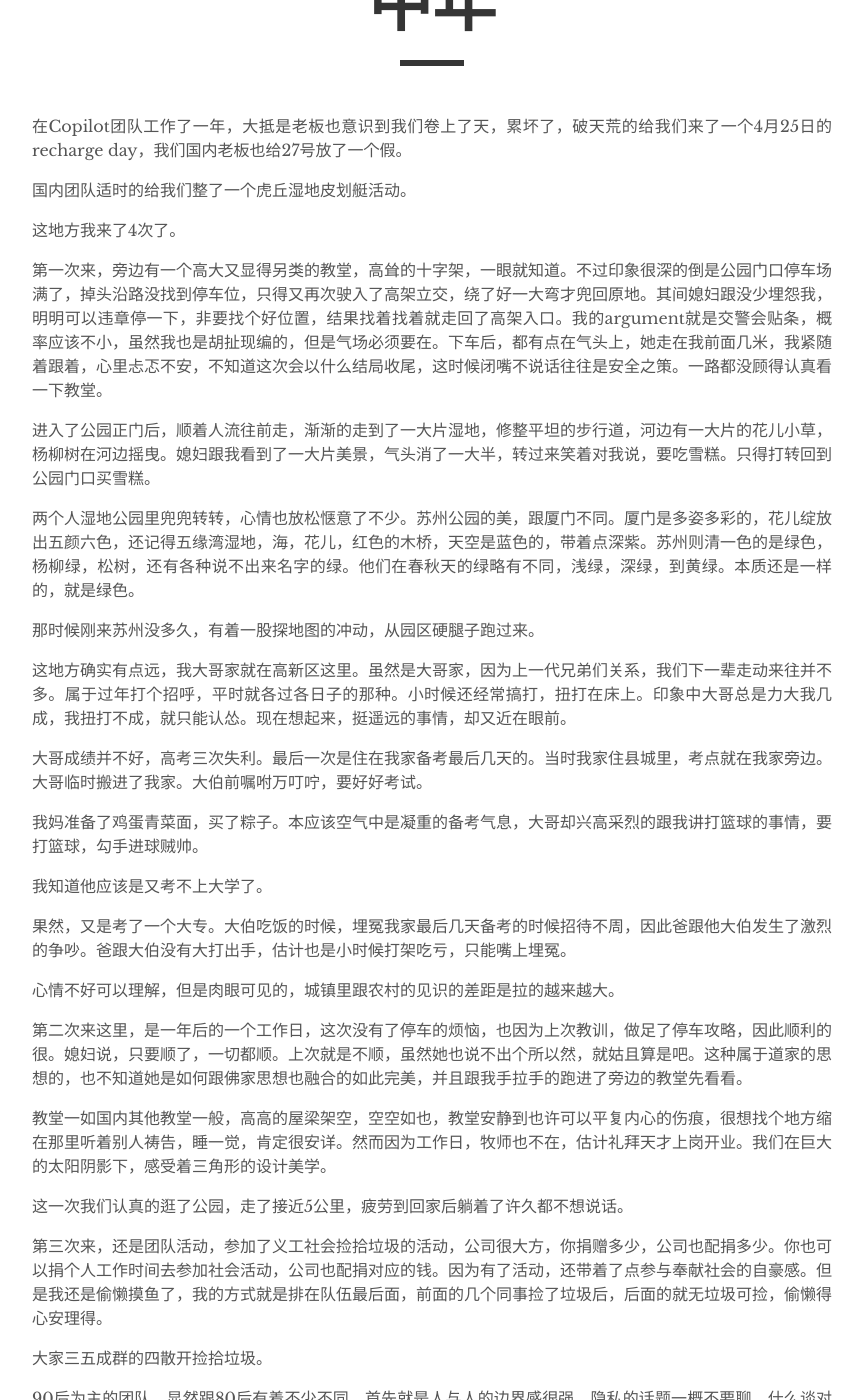
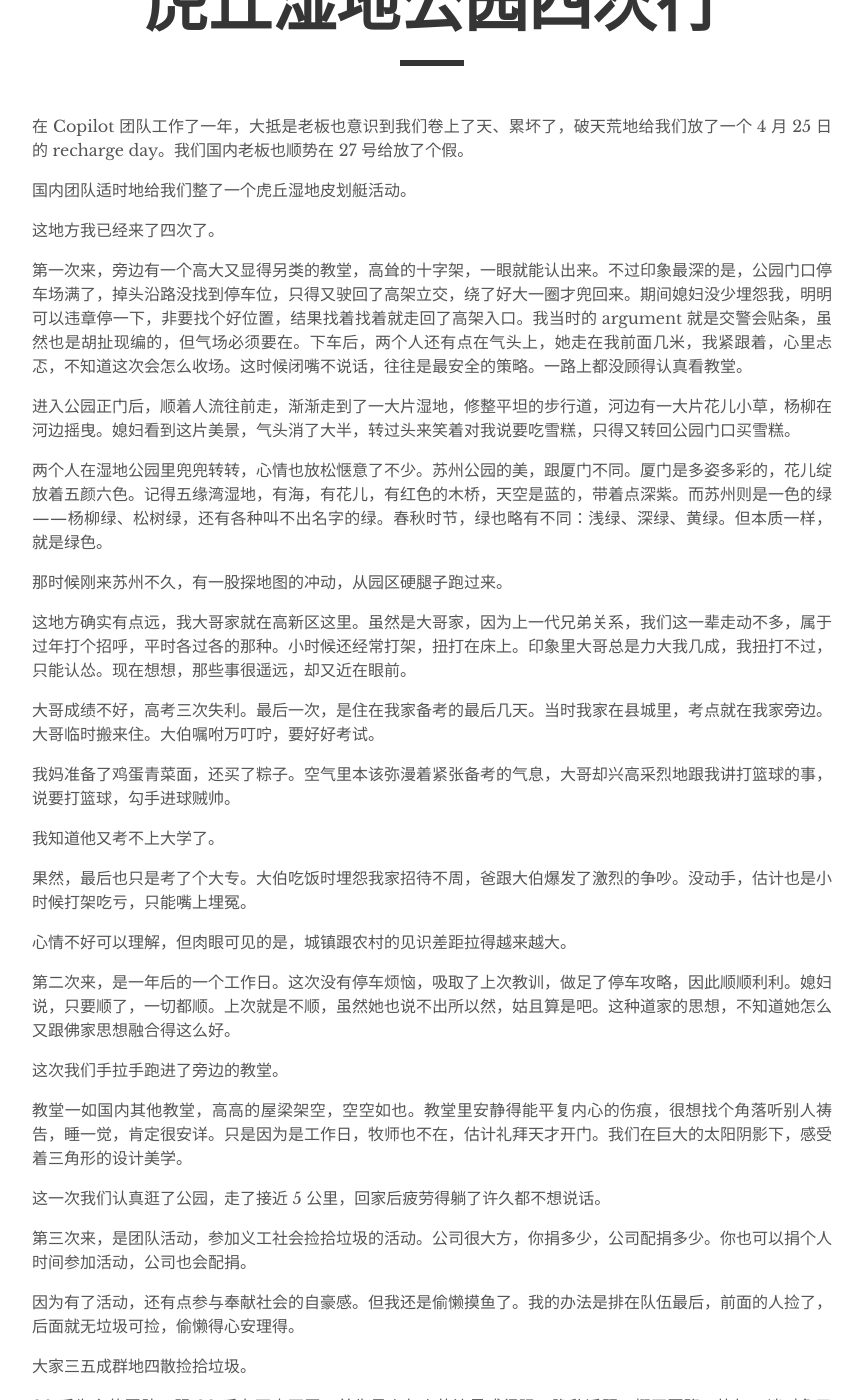
Before and after one commit to jacobjiangwei/jacobjiangwei.github.io, a Jekyll site: the page built from _posts/2025-04-27-middleage.md, in a window 1280 px wide and 1400 px high, scrolled down 227 px. Shown: the whole window, without its empty margins (208-1071 px from the left). Built offline with Jekyll 4.4.1, drawn with Linux system fonts in a browser that asks for light colours; some of the changed text lies outside the part shown.

Commit message:
Update 2025-04-27-middleage.md

```diff
--- a/_posts/2025-04-27-middleage.md
+++ b/_posts/2025-04-27-middleage.md
@@ -1,90 +1,102 @@
 ---
 layout: post
-title: "中年"
+title: "虎丘湿地公园四次行"
 description: ""
 category:
 tags: []
 ---
 
 
-在Copilot团队工作了一年，大抵是老板也意识到我们卷上了天，累坏了，破天荒的给我们来了一个4月25日的recharge day，我们国内老板也给27号放了一个假。
+在 Copilot 团队工作了一年，大抵是老板也意识到我们卷上了天、累坏了，破天荒地给我们放了一个 4 月 25 日的 recharge day。我们国内老板也顺势在 27 号给放了个假。
 
-国内团队适时的给我们整了一个虎丘湿地皮划艇活动。
+国内团队适时地给我们整了一个虎丘湿地皮划艇活动。
 
-这地方我来了4次了。
+这地方我已经来了四次了。
 
-第一次来，旁边有一个高大又显得另类的教堂，高耸的十字架，一眼就知道。不过印象很深的倒是公园门口停车场满了，掉头沿路没找到停车位，只得又再次驶入了高架立交，绕了好一大弯才兜回原地。其间媳妇跟没少埋怨我，明明可以违章停一下，非要找个好位置，结果找着找着就走回了高架入口。我的argument就是交警会贴条，概率应该不小，虽然我也是胡扯现编的，但是气场必须要在。下车后，都有点在气头上，她走在我前面几米，我紧随着跟着，心里忐忑不安，不知道这次会以什么结局收尾，这时候闭嘴不说话往往是安全之策。一路都没顾得认真看一下教堂。
+第一次来，旁边有一个高大又显得另类的教堂，高耸的十字架，一眼就能认出来。不过印象最深的是，公园门口停车场满了，掉头沿路没找到停车位，只得又驶回了高架立交，绕了好大一圈才兜回来。期间媳妇没少埋怨我，明明可以违章停一下，非要找个好位置，结果找着找着就走回了高架入口。我当时的 argument 就是交警会贴条，虽然也是胡扯现编的，但气场必须要在。下车后，两个人还有点在气头上，她走在我前面几米，我紧跟着，心里忐忑，不知道这次会怎么收场。这时候闭嘴不说话，往往是最安全的策略。一路上都没顾得认真看教堂。
 
-进入了公园正门后，顺着人流往前走，渐渐的走到了一大片湿地，修整平坦的步行道，河边有一大片的花儿小草，杨柳树在河边摇曳。媳妇跟我看到了一大片美景，气头消了一大半，转过来笑着对我说，要吃雪糕。只得打转回到公园门口买雪糕。
+进入公园正门后，顺着人流往前走，渐渐走到了一大片湿地，修整平坦的步行道，河边有一大片花儿小草，杨柳在河边摇曳。媳妇看到这片美景，气头消了大半，转过头来笑着对我说要吃雪糕，只得又转回公园门口买雪糕。
 
-两个人湿地公园里兜兜转转，心情也放松惬意了不少。苏州公园的美，跟厦门不同。厦门是多姿多彩的，花儿绽放出五颜六色，还记得五缘湾湿地，海，花儿，红色的木桥，天空是蓝色的，带着点深紫。苏州则清一色的是绿色，杨柳绿，松树，还有各种说不出来名字的绿。他们在春秋天的绿略有不同，浅绿，深绿，到黄绿。本质还是一样的，就是绿色。
+两个人在湿地公园里兜兜转转，心情也放松惬意了不少。苏州公园的美，跟厦门不同。厦门是多姿多彩的，花儿绽放着五颜六色。记得五缘湾湿地，有海，有花儿，有红色的木桥，天空是蓝的，带着点深紫。而苏州则是一色的绿——杨柳绿、松树绿，还有各种叫不出名字的绿。春秋时节，绿也略有不同：浅绿、深绿、黄绿。但本质一样，就是绿色。
 
-那时候刚来苏州没多久，有着一股探地图的冲动，从园区硬腿子跑过来。
+那时候刚来苏州不久，有一股探地图的冲动，从园区硬腿子跑过来。
 
-这地方确实有点远，我大哥家就在高新区这里。虽然是大哥家，因为上一代兄弟们关系，我们下一辈走动来往并不多。属于过年打个招呼，平时就各过各日子的那种。小时候还经常搞打，扭打在床上。印象中大哥总是力大我几成，我扭打不成，就只能认怂。现在想起来，挺遥远的事情，却又近在眼前。
+这地方确实有点远，我大哥家就在高新区这里。虽然是大哥家，因为上一代兄弟关系，我们这一辈走动不多，属于过年打个招呼，平时各过各的那种。小时候还经常打架，扭打在床上。印象里大哥总是力大我几成，我扭打不过，只能认怂。现在想想，那些事很遥远，却又近在眼前。
 
-大哥成绩并不好，高考三次失利。最后一次是住在我家备考最后几天的。当时我家住县城里，考点就在我家旁边。大哥临时搬进了我家。大伯前嘱咐万叮咛，要好好考试。
+大哥成绩不好，高考三次失利。最后一次，是住在我家备考的最后几天。当时我家在县城里，考点就在我家旁边。大哥临时搬来住。大伯嘱咐万叮咛，要好好考试。
 
-我妈准备了鸡蛋青菜面，买了粽子。本应该空气中是凝重的备考气息，大哥却兴高采烈的跟我讲打篮球的事情，要打篮球，勾手进球贼帅。
+我妈准备了鸡蛋青菜面，还买了粽子。空气里本该弥漫着紧张备考的气息，大哥却兴高采烈地跟我讲打篮球的事，说要打篮球，勾手进球贼帅。
 
-我知道他应该是又考不上大学了。
+我知道他又考不上大学了。
 
-果然，又是考了一个大专。大伯吃饭的时候，埋冤我家最后几天备考的时候招待不周，因此爸跟他大伯发生了激烈的争吵。爸跟大伯没有大打出手，估计也是小时候打架吃亏，只能嘴上埋冤。
+果然，最后也只是考了个大专。大伯吃饭时埋怨我家招待不周，爸跟大伯爆发了激烈的争吵。没动手，估计也是小时候打架吃亏，只能嘴上埋冤。
 
-心情不好可以理解，但是肉眼可见的，城镇里跟农村的见识的差距是拉的越来越大。
+心情不好可以理解，但肉眼可见的是，城镇跟农村的见识差距拉得越来越大。
 
-第二次来这里，是一年后的一个工作日，这次没有了停车的烦恼，也因为上次教训，做足了停车攻略，因此顺利的很。媳妇说，只要顺了，一切都顺。上次就是不顺，虽然她也说不出个所以然，就姑且算是吧。这种属于道家的思想的，也不知道她是如何跟佛家思想也融合的如此完美，并且跟我手拉手的跑进了旁边的教堂先看看。
+第二次来，是一年后的一个工作日。这次没有停车烦恼，吸取了上次教训，做足了停车攻略，因此顺顺利利。媳妇说，只要顺了，一切都顺。上次就是不顺，虽然她也说不出所以然，姑且算是吧。这种道家的思想，不知道她怎么又跟佛家思想融合得这么好。
 
-教堂一如国内其他教堂一般，高高的屋梁架空，空空如也，教堂安静到也许可以平复内心的伤痕，很想找个地方缩在那里听着别人祷告，睡一觉，肯定很安详。然而因为工作日，牧师也不在，估计礼拜天才上岗开业。我们在巨大的太阳阴影下，感受着三角形的设计美学。
+这次我们手拉手跑进了旁边的教堂。
 
-这一次我们认真的逛了公园，走了接近5公里，疲劳到回家后躺着了许久都不想说话。
+教堂一如国内其他教堂，高高的屋梁架空，空空如也。教堂里安静得能平复内心的伤痕，很想找个角落听别人祷告，睡一觉，肯定很安详。只是因为是工作日，牧师也不在，估计礼拜天才开门。我们在巨大的太阳阴影下，感受着三角形的设计美学。
 
-第三次来，还是团队活动，参加了义工社会捡拾垃圾的活动，公司很大方，你捐赠多少，公司也配捐多少。你也可以捐个人工作时间去参加社会活动，公司也配捐对应的钱。因为有了活动，还带着了点参与奉献社会的自豪感。但是我还是偷懒摸鱼了，我的方式就是排在队伍最后面，前面的几个同事捡了垃圾后，后面的就无垃圾可捡，偷懒得心安理得。
+这一次我们认真逛了公园，走了接近 5 公里，回家后疲劳得躺了许久都不想说话。
 
-大家三五成群的四散开捡拾垃圾。
+第三次来，是团队活动，参加义工社会捡拾垃圾的活动。公司很大方，你捐多少，公司配捐多少。你也可以捐个人时间参加活动，公司也会配捐。
 
-90后为主的团队，显然跟80后有着不少不同。首先就是人与人的边界感很强，隐私的话题一概不要聊，什么谈对象了没，家住哪儿，身高形象外表，一概都别聊。加之，或多或少偶尔听闻过有的其他组的管理，说了不该说的话，冒犯了下属，被report it now给整到下台的。因此跟团队的交流，要格外的小心选择好话题。
+因为有了活动，还有点参与奉献社会的自豪感。但我还是偷懒摸鱼了。我的办法是排在队伍最后，前面的人捡了，后面就无垃圾可捡，偷懒得心安理得。
 
-我偷懒的的办法，就是少说话，哪怕是安静得尴尬，尴尬又不至于犯错，只要脸皮足够厚，就可以熬过去，久而久之，团队倒也习惯了我这样子。
+大家三五成群地四散捡拾垃圾。
 
-这也带来了一个后果，就是整组看着都像i人。这时候团队肯定喜欢那种e人到组里来打招呼，他们开口总是好话题，大家仿佛打开了话茬子，一茬一茬的踊跃回复。
+90 后为主的团队，跟 80 后有不少不同。首先是人与人的边界感很强，隐私话题一概不要聊。比如：谈对象了吗？家住哪？身高长相？统统别提。偶尔听闻其他组有管理层说了不该说的话，被 report it now，搞到下台。
 
-走到半路，开始下沥沥的雨，团队间开始边躲雨，这时候又带来了新的选择，我跟谁走一波呢。
+因此跟团队交流要格外小心，选择好话题。
 
-跟下属走一波，老熟人了，天天工作在一起，说啥好呢，没太多新话题？跟其他组的同事在一起，也不熟。跟一个女生单独走太近，更加是不恰当。这让我只能快快慢慢，争取每一个小组都打过照面，稍微听一会他们的话题，偶尔插两句，不深聊对错，只了解事实。
+我偷懒的另一招，就是少说话。哪怕安静到尴尬，也好过说错话。只要脸皮够厚，就可以熬过去。久而久之，团队也习惯了我这样。
 
-倒是也有人主动凑过来，打探一下领导的新闻周边，公司未来前景啦，股票趋势，中美贸易战。他们大凡带着点上进心，渴望机会赏赐主动的人，我倒也不反感，只是不属于一个组，能给出升职加薪的好建议少之又少。
+这也带来一个后果：整组看着都像 i 人。这时候，团队当然喜欢有 e 人来组里打招呼，他们开口总是好话题，大家话茬一开一茬接一茬，热闹得很。
 
-细雨中的湿地公园，显得尤为有江南水乡的意境，池塘里荷叶积攒满了雨珠，甚至偶遇了一些专业摄影人士，穿着防雨冲锋衣，静静的观看者长长的炮筒般的相机，准确的按下来快门，画面里的鸟儿活灵活现。
+走到半路，开始下沥沥小雨。团队开始边躲雨边走，这又带来新的选择——我跟谁一波呢？
 
+跟下属走？老熟人了，没太多新话题。跟其他组的？又不熟。跟女生单独走太近？更加不妥。
 
+于是我快快慢慢，每个小组都打个照面，听一会他们聊啥，偶尔插两句，不深聊，只了解事实。
 
-这次来湿地公园，来苏州已经有4年多了。
+也有人主动凑过来，打探领导的新闻，比如公司未来前景、股票趋势、中美贸易战之类。他们多半是带点上进心，渴望机会的人。我倒不反感，只是毕竟不是一个组，能给出的升职加薪建议少之又少。
 
-这些年，或许真是岁数到了，经历了太多太多。记得去年做肠胃镜之前，内心的忐忑不安，有那么一刻会觉得也许死亡是一个解脱。我也没有什么抑郁，什么心理毛病，就是单纯觉得人总有一死，该来了就该来吧。咱也不图什么。有一种曾经力拔山兮气盖世的魄力，然后又瘫倒在沙滩上怂成一滩烂泥的无奈。
+细雨中的湿地公园，尤显江南水乡意境。池塘荷叶上积满了雨珠，偶遇一些专业摄影师，穿着防雨冲锋衣，长长的炮筒相机，静静地守着，一按快门，画面里的鸟儿活灵活现。
 
-在如今的工作强度下，每一天真正属于自己的时间之少，是从未有过的。早上要跟美国开会，到了单位抢不到车位还要停大老远，白天要跟国内同事安排工作，晚上要陪孩子辅导作业，好不容易辅导完作业，还需要洗碗收拾，帮衬着做点家务。真正属于自己的时间，只有11点之后的那一小时，属于自己，熬到12点又太累了。2个人带孩子太累，让爸妈介入我们的生活，又太不自由。
+这次来湿地公园，来苏州已经四年多了。
 
-而且过分的是，我自己听起来都不可思议，我这个收入水平，公司还flexible工作时间，拿出来绝对啧啧啧的高收入高知识群体，我还抱怨这个那个，真的有点凡尔赛，做作了。可是内心的挣扎，疲惫是真的。
+这些年，也许真是岁数到了，经历太多了。记得去年做肠胃镜前，内心忐忑，有那么一刻觉得，死亡或许是种解脱。
 
-我有时候回忆自己为什么而奋斗？我是不是就是80后那一批耗材？沉重的高位接盘的房贷要还，我有时候感觉，是把自己的青春交给了上一任房主，或许是国家主动牺牲了我们。
+也没有什么抑郁，就是单纯觉得，人总有一死，该来就来吧。曾经力拔山兮气盖世的魄力，最后也瘫倒在沙滩上，怂成一滩烂泥。
 
-这时候回忆起来，人的一生跌宕起伏，不一定总是一帆风顺的。前三年公司项目都是金主出钱，我们好好干。没有裁员，没有卷，大家相处的都还算融洽。现在干Copilot了，自然要成为世界第一，然而chatgpt摆在前面，后面还有豆包，kimi，百度等各类玩家，想要征服这些，自然要做到各项顶尖，然而如此庞大的团队组织往前激进的推动，谈何容易。
+在如今的工作强度下，每天真正属于自己的时间，少得可怜。早上要跟美国开会，到单位抢不到车位还得停大老远；白天要安排国内同事的工作；晚上要陪孩子辅导作业。好不容易作业辅导完，还得洗碗收拾、做家务。真正属于自己的时间，只有 11 点以后那一小时。熬到 12 点，又太累了。
 
-干得好，是应该的。干得不好，就要挨点名。
+两个人带孩子太累，让爸妈介入，又太不自由。
 
-好，又是多好？怎么好叫好？
+而更令我自己都感到不可思议的是——以我现在的收入水平，公司提供的灵活工作时间，放在整个大环境中，这绝对算是高收入、知识型群体了。可是我却在抱怨，这真的是有点“凡尔赛”了。内心的挣扎和疲惫，是真的。
 
-这时候，你才会意识到，好的定义是老板定的，也是老板的老板定的，也是老板的老板的老板定的。我们在其中，也不过是棋子。
+有时候我会回头想，我到底是为了什么在奋斗？是不是就成了那一批80后注定被消耗的“消耗品”？沉重的房贷要背，尤其是那种高位接盘的房贷，我有时感觉，好像把自己的青春交给了前一个房主，甚至可以说是国家牺牲了我们这一代人。
 
-就像最近看的那本书一样《夜晚的潜水艇》，人到了中年，渐渐的就放下了雄心壮志，在面临各类挫折之后，渐渐的接纳了平庸的自我，接纳了世界，放下了愿景，也不非要争一个对错，存在就是合理。
+再回过头想想，人生真的是跌宕起伏，永远不可能一帆风顺。前三年，公司的项目都是金主出钱，我们踏实干活。没有裁员，没有卷，大家的关系也还算和谐。现在，我们干的是Copilot，目标是做世界第一，前面有ChatGPT，后面还有豆包、Kimi、百度等各路玩家，要想征服这些对手，肯定要做到顶尖，然而这么庞大的团队要向前推动，哪有那么容易？
 
-所以我已经到了一个人生阶段，就是如果你现在感觉很开心，事业很成功，家庭很美满，疑惑是看到了美景，那就记下来在脑海里。也许这是今后的最佳的回忆。我已经懂得现在的机会来之不易，懂得中国改革开放的那30年取得的巨变，不主要是因为我努力，是因为我们站在时代的浪潮下走到的人生起点。
+干得好，好像是理所当然。干得不好，就得挨点名。
 
-鬼知道接下来中美关系巨变，会引起什么大变化。新冷战30年？人生又能有几个？
+“好”到底算“好”吗？什么叫“好”？
 
-这家好单位的好工作机会还能续命多久？服务贸易如果下狠心干起来，那些国货之光deepseek, 宇树科技又能招聘下来多少人才呢？我听说只招聘清华北大，呵呵，指不定还卷上天。普通人不活了？普通人就不能贡献了？
+这时，你才意识到，“好”的定义，其实是老板定的，是老板的老板定的，是老板老板的老板定的。而我们，在这个过程中，最终不过是棋子而已。
 
-我们看视频太多美国的媒体在报道中国，嘲笑他们自家的总统。真是看着解气，扬我国威。但是说归说，我们工作机会新增在哪里？这也是显著的问题，更别提人家的言论自由。
+最近看了本书，《夜晚的潜水艇》，书里提到，中年人的心态逐渐发生变化。面对一波又一波的挫折，逐渐学会放下雄心壮志，接受平庸的自我，接受这个世界。你不再非得去争个对错，存在本身就是合理。
 
-今天蓝天，绿地，五彩缤纷的花儿，暖和的天气，阳光照在身上都很惬意，旅游小巴车上都是蛙声一片，好美啊，好漂亮啊，好幸福啊，年轻的姑娘们对春天充满了向往，他们七嘴八舌的讨论起五月份凑10天假期，跟我请假，我都同意。跟他们玩皮划艇，打水仗，认识新同事，好不惬意。
+我已经到了人生的这个阶段，如果现在你觉得开心、事业有成、家庭美满，那就珍惜这一刻，记下来在心里。或许，这将是未来最好的回忆。我已经开始明白，现在的机会来之不易，明白中国改革开放这30年取得的巨大成就，并不完全是因为我个人的努力，而是因为我们站在了时代的浪潮上，才走到了今天的人生高度。
+
+谁能知道未来中美关系的剧变会带来怎样的变化？会不会进入新冷战30年？人生又能有几个30年？
+
+这份工作机会还能维持多久？如果服务贸易真的狠下心来，那些国货之光——Deepseek、宇树科技，能招到多少人才？听说他们只招清华北大的，呵呵，指不定又要卷成天了。普通人是不是就活不下去了？难道普通人就不能有贡献了？两国之间各有各的问题，搞不懂为什么我们总要被“国家”的框架所束缚。
+
+我们看新闻，看到美国媒体在报道中美贸易战，讽刺自己总统，感觉好像一口气终于能出去了，扬扬我国威。可问题是，我们的工作机会到底在哪儿？这才是更显著的问题。更不用提人家的言论自由了。
+
+今天的蓝天、绿地、五彩斑斓的花朵和暖阳，照在身上真的是太惬意了。旅游小巴上蛙声一片，好美啊，真漂亮，真幸福。年轻的姑娘们在讨论着五月份怎样凑十天假期，想请假一起去玩皮划艇，打水仗，认识新同事，真是心情大好，真是自在。
+
+好久没写点什么了，就这样潦草地写下这些吧。
```
